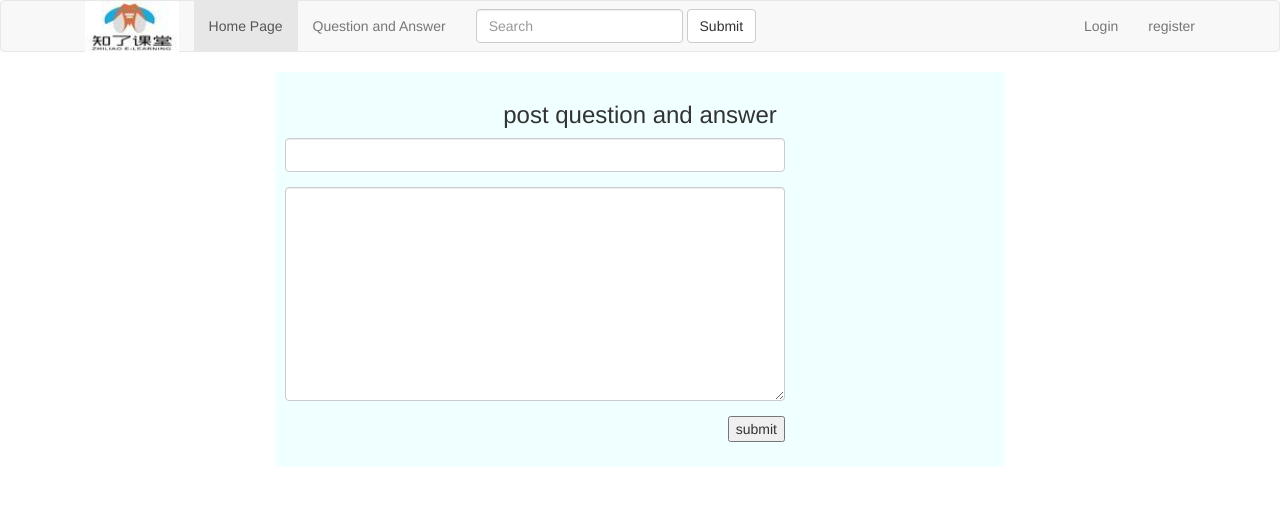
After one commit to AndyJCheng/Blogger, a Flask app: page /question/ in a window 1280 px wide. The commit adds this page. Shown: the top 506 px of the page. Run offline with Flask 2, Linux system fonts and the light colour scheme; some libraries are stand-ins or nearby versions.

Commit message:
question and answer

```diff
--- a/app.py
+++ b/app.py
@@ -27,6 +27,14 @@ def login():
             return redirect(url_for('index'))
         else:
             return "your username or password incorrect"
+
+
+@app.route('/question/', methods=['GET', 'POST'])
+def question():
+    if request.method == 'GET':
+        return render_template('question.html')
+    else:
+        pass
 
 
 @app.route('/register/', methods=['GET', 'POST'])
--- /dev/null
+++ b/static/css/question.css
@@ -0,0 +1,5 @@
+.form-container{
+    width: 500px;
+    text-align: right;
+    margin: 0px;
+}
--- a/templates/base.html
+++ b/templates/base.html
@@ -30,7 +30,7 @@
     <div class="collapse navbar-collapse" id="bs-example-navbar-collapse-1">
       <ul class="nav navbar-nav">
         <li class="active"><a href="#">Home Page <span class="sr-only">(current)</span></a></li>
-        <li><a href="#">Question and Answer</a></li>
+        <li><a href="{{ url_for('question') }}">Question and Answer</a></li>
 
       </ul>
       <form class="navbar-form navbar-left">
--- /dev/null
+++ b/templates/question.html
@@ -0,0 +1,22 @@
+{% extends 'base.html' %}
+{% block title %}question{% endblock %}
+{% block head %}
+    <link rel="stylesheet" href="{{ url_for('static', filename='css/question.css') }}">
+{% endblock %}
+{% block main %}
+    <h3 align="center">post question and answer</h3>
+<form action="" method="post">
+<div class="form-container">
+    <div class="form-group" >
+        <input class="form-control" name="title" type="text">
+    </div>
+    <div class="form-group" >
+        <textarea class="form-control" name="content" rows="10"></textarea>
+    </div>
+    <div class="form-group" >
+        <button class="btn-btn-primary">submit</button>
+    </div>
+
+</div>
+</form>
+{% endblock %}
```
